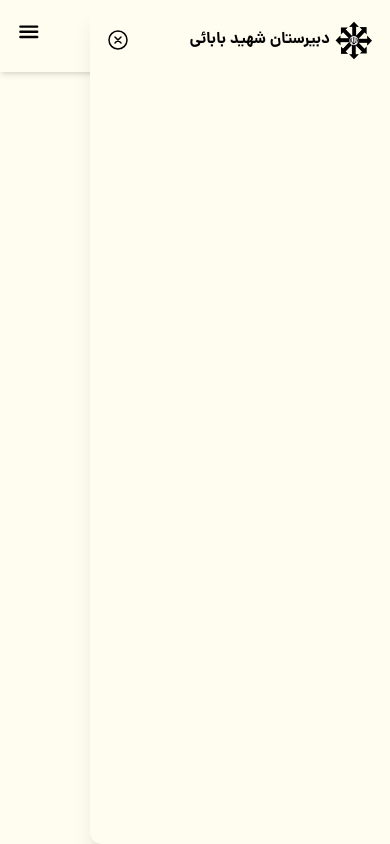
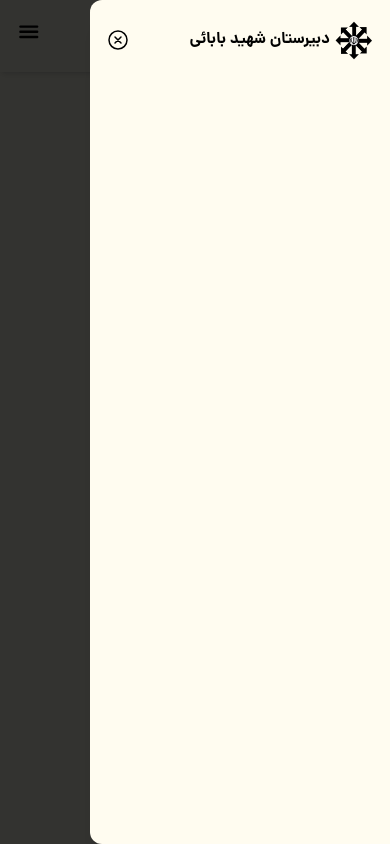
Before and after one commit to AliDeWeb/School_Webpage, a React (Vite) app in the folder frontend/: page / in a window 390 px wide. Both pictures are taken after a click on the button 28 px from the left and 31 px from the top of the page. Built offline with nearby package versions, Linux system fonts and the light colour scheme.

Commit message:
hamburger menu improved

```diff
--- a/frontend/src/assets/styles/output.css
+++ b/frontend/src/assets/styles/output.css
@@ -613,6 +613,14 @@ img {
   border: 1.8px solid #f2d0a4;
 }
 
+.visible {
+  visibility: visible;
+}
+
+.invisible {
+  visibility: hidden;
+}
+
 .fixed {
   position: fixed;
 }
@@ -779,6 +787,15 @@ img {
   background-color: rgb(255 252 240 / 0.4);
 }
 
+.bg-black {
+  --tw-bg-opacity: 1;
+  background-color: rgb(0 0 0 / var(--tw-bg-opacity));
+}
+
+.bg-black\/80 {
+  background-color: rgb(0 0 0 / 0.8);
+}
+
 .py-4 {
   padding-top: 1rem;
   padding-bottom: 1rem;
@@ -817,6 +834,14 @@ img {
   line-height: 1.25rem;
 }
 
+.opacity-0 {
+  opacity: 0;
+}
+
+.opacity-100 {
+  opacity: 1;
+}
+
 .mix-blend-multiply {
   mix-blend-mode: multiply;
 }
@@ -847,6 +872,12 @@ img {
 
 .backdrop-blur-3xl {
   --tw-backdrop-blur: blur(64px);
+  -webkit-backdrop-filter: var(--tw-backdrop-blur) var(--tw-backdrop-brightness) var(--tw-backdrop-contrast) var(--tw-backdrop-grayscale) var(--tw-backdrop-hue-rotate) var(--tw-backdrop-invert) var(--tw-backdrop-opacity) var(--tw-backdrop-saturate) var(--tw-backdrop-sepia);
+          backdrop-filter: var(--tw-backdrop-blur) var(--tw-backdrop-brightness) var(--tw-backdrop-contrast) var(--tw-backdrop-grayscale) var(--tw-backdrop-hue-rotate) var(--tw-backdrop-invert) var(--tw-backdrop-opacity) var(--tw-backdrop-saturate) var(--tw-backdrop-sepia);
+}
+
+.backdrop-blur-2xl {
+  --tw-backdrop-blur: blur(40px);
   -webkit-backdrop-filter: var(--tw-backdrop-blur) var(--tw-backdrop-brightness) var(--tw-backdrop-contrast) var(--tw-backdrop-grayscale) var(--tw-backdrop-hue-rotate) var(--tw-backdrop-invert) var(--tw-backdrop-opacity) var(--tw-backdrop-saturate) var(--tw-backdrop-sepia);
           backdrop-filter: var(--tw-backdrop-blur) var(--tw-backdrop-brightness) var(--tw-backdrop-contrast) var(--tw-backdrop-grayscale) var(--tw-backdrop-hue-rotate) var(--tw-backdrop-invert) var(--tw-backdrop-opacity) var(--tw-backdrop-saturate) var(--tw-backdrop-sepia);
 }
--- a/frontend/src/components/Header/Header.tsx
+++ b/frontend/src/components/Header/Header.tsx
@@ -39,6 +39,9 @@ const Header = () => {
           </div>
         </div>
       </div>
+      <div
+        className={`${isMenuOpen ? "opacity-100 visible" : "opacity-0 invisible"} transition-all w-full h-[100dvh] fixed z-20 top-0 bottom-0 left-0 right-0 bg-black/80 backdrop-blur-3xl`}
+      ></div>
 
       {/*
           Header Content
```
